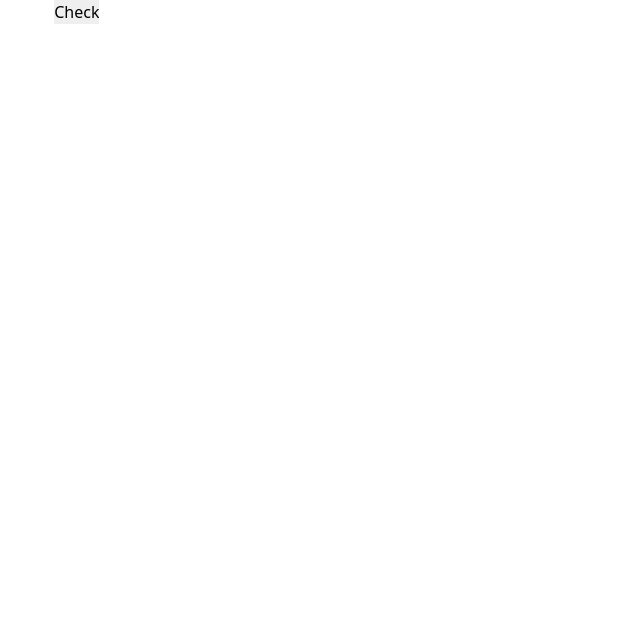
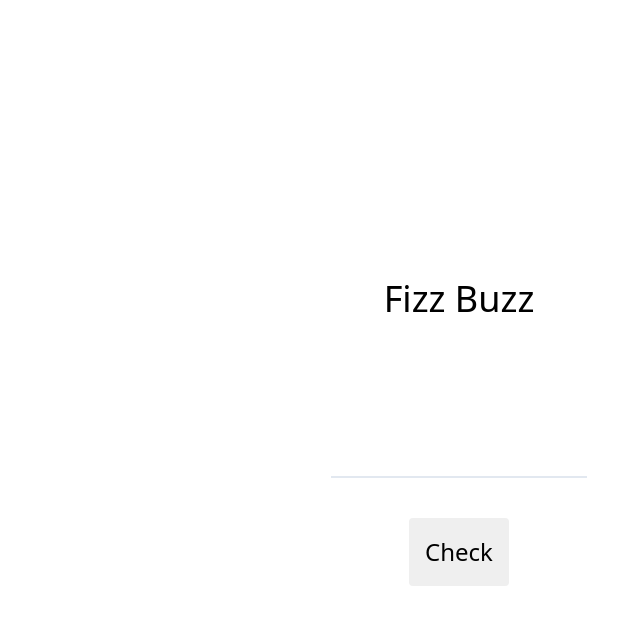
Before and after one commit to ESteinman/Weekend-Challenge-Fizz-Buzz, a website: page src/index.html in a window 1280 px wide. Shown: the whole page, without its empty margins (181-821 px from the left). Drawn offline with nearby package versions, Linux system fonts and the light colour scheme.

Commit message:
modify index.html

```diff
--- a/src/index.html
+++ b/src/index.html
@@ -9,10 +9,23 @@
   <title>Fizz Buzz</title>
 </head>
 <body>
-    <div class="bg-center bg-grey w-full h-full">
-        <input type="text" id="value">
-            <input type="submit" value="Check" id="button">
-    <div id="display_answer"></div>
+
+    <div class="flex items-center h-screen w-full bg-grey-lightest">
+            <div class="bg-grey-lightest h-64 md:max-w-xs md:mx-auto">
+              <h1 class="block w-full text-center font-sans font-light text-grey-darkest text-4xl mb-8">Fizz Buzz</h1>
+                <div class="block p-8 flex-col flex mb-2 md:w-full">
+                  <input class="border-b-2 hover:border-grey-dark bg-grey-lightest text-center text-4xl py-4 px-3 font-sans font-thin text-grey-darkest" id="value" type="text">
+                </div>
+                    <div class="flex flex-col md:w-full">
+                        <input class= "block bg-grey-light hover:bg-grey-dark hover:text-white text-grey-dark font-light font-sans text-2xl mx-auto mb-8 p-4 rounded" type="submit" value="Check" id="button">
+                    </div>
+                                <div class="block text-center uppercase text-5xl font-sans font-semibold" id="display_answer">
+                                </div>
+                        </div>
+                    </div>
+                </div>
+            </div>
+          </div>
 </body>
 <script src="js/fizz-buzz.js"></script>
 <script>
```
